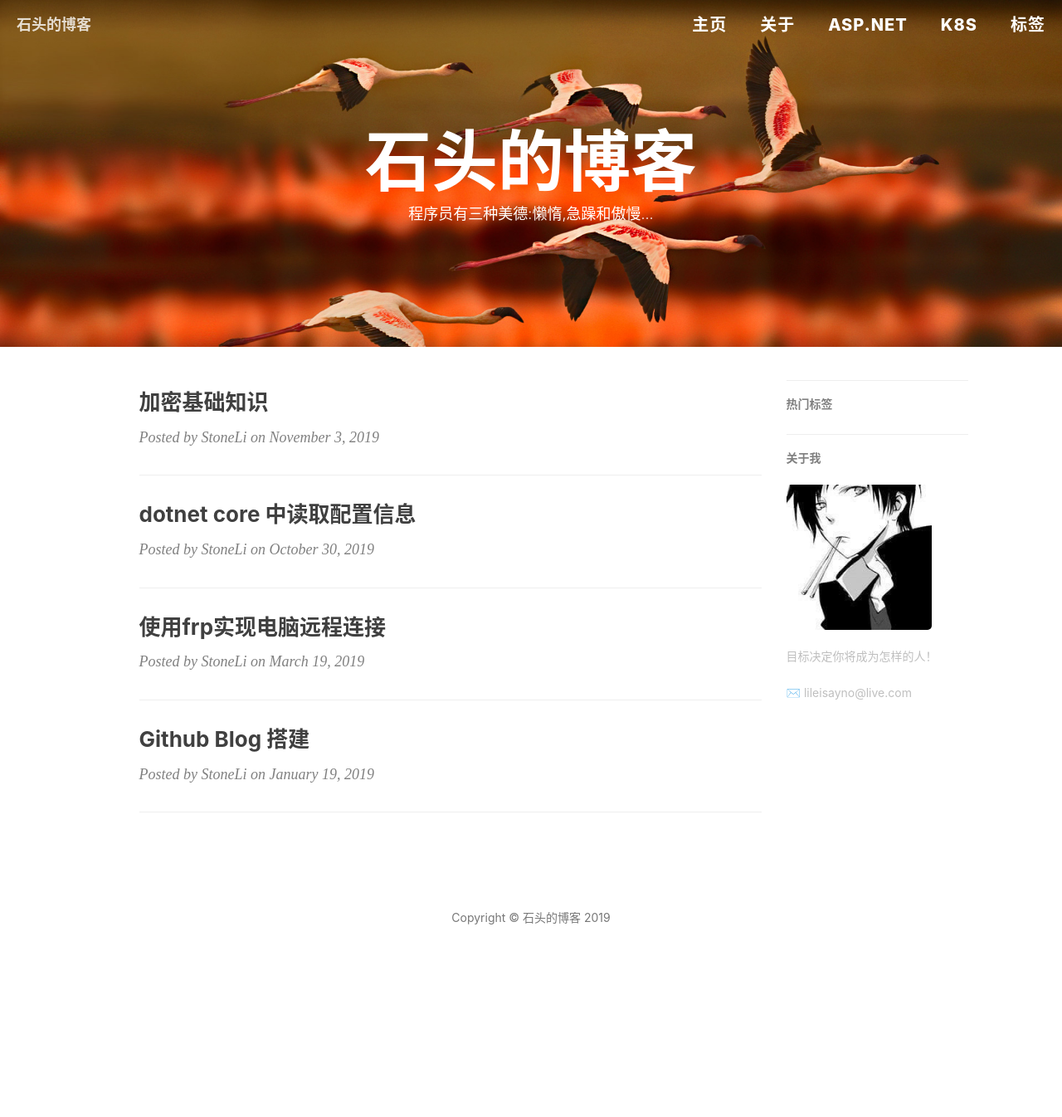
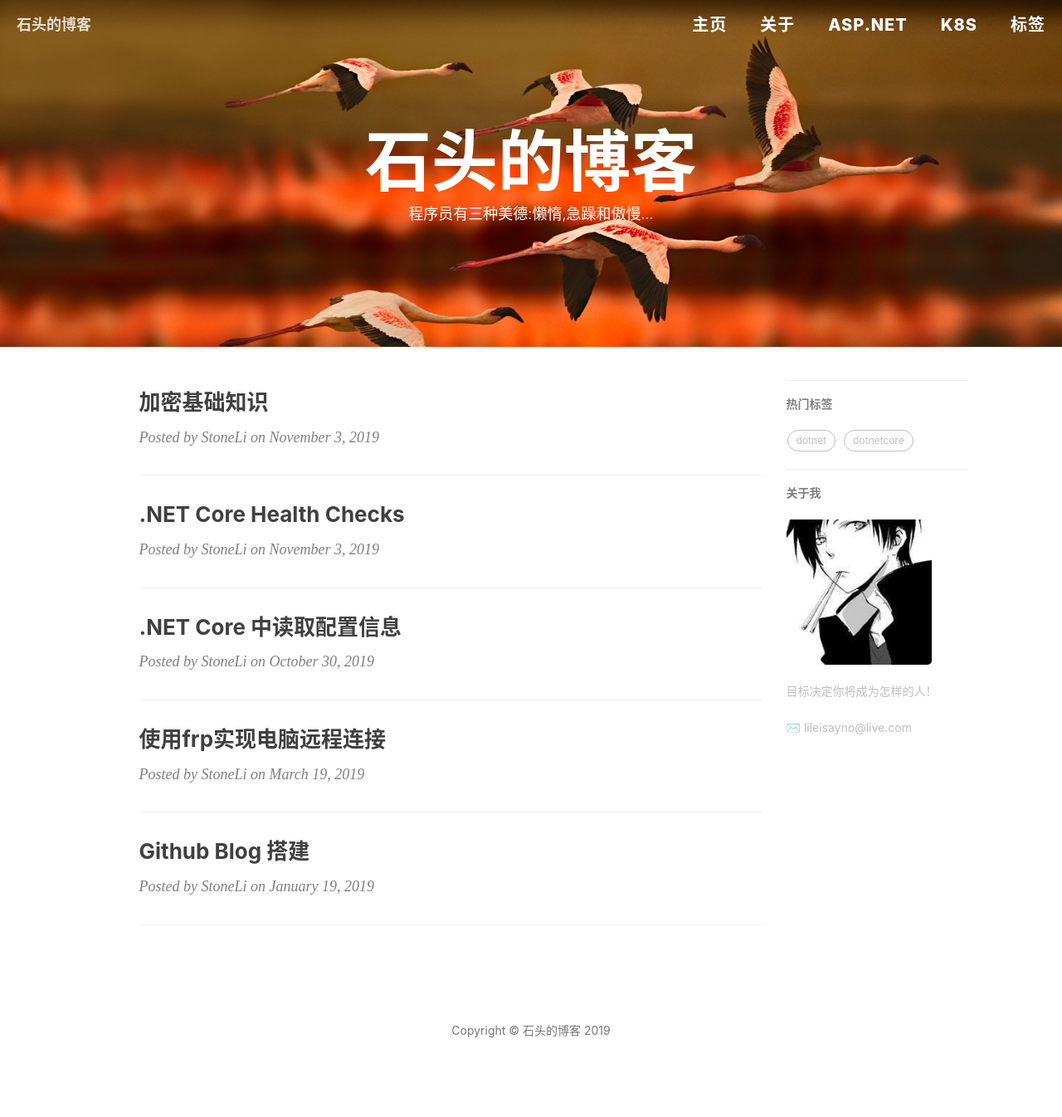
Before and after one commit to stone8765/blog, a Jekyll site: the page built from index.html, in a window 1280 px wide. Shown: the whole page at 83% size. Built offline with Jekyll 4.4.1, drawn with Linux system fonts in a browser that asks for light colours; nearby versions of some CDN libraries; the list of posts is cut into pages by our own code; comment, search, counter and statistics services are not loaded; before the commit the page ends 1210 px from its top, so only the background shows below that; some of the changed lines change nothing that is shown.

Commit message:
add post

````diff
--- a/_posts/2019-10-30-dotnet-core-read-config.md
+++ b/_posts/2019-10-30-net-core-read-config.md
@@ -1,8 +1,8 @@
 ---
 layout:	post
-title:	dotnet core 中读取配置信息
+title:	.NET Core 中读取配置信息
 author: StoneLi
-description: dotnet core 中读取配置信息
+description: .NET Core 中读取配置信息
 catalog: true
 tags: [dotnet, dotnetcore]
 type: dotnet
--- /dev/null
+++ b/_posts/2019-11-03-net-core-health-checks.md
@@ -0,0 +1,193 @@
+---
+layout:	post
+title:	.NET Core Health Checks
+author: StoneLi
+description: .NET Core Health Checks
+tags: [dotnet, dotnetcore]
+type: dotnet
+---
+
+> In this atricle, you will learn how to implement .NET Core Health Checks.
+
+Generally, when we are using any uptime monitoring systems or load balancers, these systems will keep monitoring the health of the application and based on its health condition it will decide to send the request to serve it. For this earlier, we use to create a special endpoint where it will return any error message or code to indicate the health of the API/services.
+
+Following is the sample, an endpoint ```/health``` where it verifying the database connection and returns the result accordingly.
+
+```csharp
+[Route("health")]
+public ActionResult Health()
+{
+    using (var connection = new SqlConnection(_connectionString))
+    {
+        try
+        {
+            connection.Open();
+        }
+        catch (SqlException)
+        {
+            return new HttpStatusCodeResult(503, "Database connection is unhealthy");
+        }
+    }
+
+    return new EmptyResult();
+}
+```
+
+When we ran the application with endpoint ```/health```, it will display an empty message with 200 status code and 503 status code when there is any connectivity issue while connecting to the database.
+
+Now, based on these resulted status codes, monitoring systems can teaks appropriate actions like removing this particular services instance form its list of healthy services so that no requests will be redirected to it until it becomes healthy (in our case, when database connectivity issue resolves).
+
+We need to keep adding more external resource health checks accordingly.
+
+Now we no need to add a special controller for health check endpoint, instead, the framework itselef providing Health Check services as follow.
+
+**NuGet Packages**
+
+You have to install following NuGet package
+
+```Install-Pckage Microsoft.Extensions.Diagnostics.HealthChecks```
+
+Once the package is installed, we need to add the following lines at ```ConfigureServices()``` and ```Configure()``` methods in Startup.cs file.
+
+```csharp
+public void ConfigureServices(IServiceCollection services)
+{
+    services.AddHealthChecks();
+}
+
+public void Configure(IApplicationBuilder app, IWebHostEnvironment env)
+{
+    app.UseHealthChecks("/Health");
+}
+
+```
+
+As observed, we are providing the endpoint name in ```Configure()``` method. These lines of code will enable a dynamic endpoint ```/Health``` and display either Healthy/UnHealthy results based on its health state.
+
+But, where can we write out custome logic to replicate the above? Yes, we have many fetures to customize our nedds form logic to disaply results.
+
+**Adding Custom Logic**
+
+We can perform in two ways the following are those.
+
+**Option 1**
+
+In ConfigureServices method,
+```csharp
+public void ConfigureServices(IServiceCollection services) {
+ services.AddHealthChecks()
+  .AddCheck("sql", () => {
+
+   using(var connection = new SqlConnection(_connectionString)) {
+    try {
+     connection.Open();
+    } catch (SqlException) {
+     return HealthCheckResult.Unhealthy();
+    }
+   }
+
+   return HealthCheckResult.Healthy();
+
+  });
+}
+```
+
+Here, we can use an anonymous methed to write the custom logic using AddCheck() method. This wil expect a HealthCheckResult object as a result. This object will contain 3 options,
+1. Healthy
+2. Unhealthy
+3. Degraded
+
+Based on the result we need to return appropriately so that runtime will return the status code accordingly. For example, the the above code, if database connection passed it will return a 200 status code (Healthy) and  503 status code (Unhealthy) if failed.
+
+**Option 2 - In a separate class**
+
+The class should implement an ```IHealthCheck``` interface and implement ```CheckHealthAsync()``` method as follows,
+```csharp
+public class DatabaseHealthCheck: IHealthCheck {
+ public Task < HealthCheckResult > CheckHealthAsync(HealthCheckContext context, CancellationToken cancellationToken =
+  default) {
+  using(var connection = new SqlConnection(_connectionString)) {
+   try {
+    connection.Open();
+   } catch (SqlException) {
+    return HealthCheckResult.Healthy();
+   }
+  }
+
+  return HealthCheckResult.Healthy();
+
+ }
+}
+```
+
+Once we created the class, we need to mention this class is ```ConfigureService()``` method using ```AddCheck<T>``` method as follows by giving some valid unique names.
+```csharp
+public void ConfigureServices(IServiceCollection services)
+{
+     services.AddControllers();
+
+     services.AddHealthChecks()
+          .AddCheck<DatabaseHealthCheck>("sql");
+}
+```
+
+Now, our code is clean and we can add any number of Health Tasks as above and it will be run in the order how we declared here.
+
+**Custom Status Code**
+
+As discussed above, by default it will send 200 status code if we return Healthy and 503 for Unhealthy. The Healthcheck service even provides scope for us to change this default behavior by providing custom status code using its options object as follows.
+```csharp
+var options = new HealthCheckOptions();
+options.ResultStatusCodes[HealthStatus.Unhealthy] = 499;
+app.UseHealthChecks("/Health", options);
+```
+
+In this example, I replace the status code for the Unhealthy stat with 499.
+
+**Custom Response**
+
+The beauty of this tool is, we can even customize our output for more clear detailed information about each Health check task. This will be very useful in case we have multiple health check tasks to analyze which task made the complete service health status to Unhealth.
+
+We can achieve this via HealthCheckOptions ResponseWrite property.
+```csharp
+public void Configure(IApplicationBuilder app, IWebHostEnvironment env) {
+ app.UseHealthChecks("/Health", new Microsoft.AspNetCore.Diagnostics.HealthChecks.HealthCheckOptions() {
+  ResponseWriter = CustomResponseWriter
+ });
+}
+
+private static Task CustomResponseWriter(HttpContext context, HealthReport healthReport) {
+ context.Response.ContentType = "application/json";
+
+ var result = JsonConvert.SerializeObject(new {
+  status = healthReport.Status.ToString(),
+   errors = healthReport.Entries.Select(e => new {
+    key = e.Key, value = e.Value.Status.ToString()
+   })
+ });
+ return context.Response.WriteAsync(result);
+
+}
+```
+
+Now, the above code will display the result in JOSN format will all the tasks information. Here, Key represents the Task name we have given (in our case 'sql') and value is either Healthy/Unhealthy.
+
+**Health Check UI**
+
+We can even see the health check results on-screen visually by installing the following NuGet package
+
+```Install-Package AspNetCore.HealthChecks.UI```
+
+Once installed need to call respective service methods in ```ConfigureServices()``` and ```Configure()``` methods accordingly.
+```csharp
+public void ConfigureServices(IServiceCollection services)
+{
+    services.AddHealthChecksUI();
+}
+
+public void Configure(IApplicationBuilder app, IHostingEnvironment env)
+{
+    app.UseHealthChecksUI();
+}
+```
+Once configured, you can run the application and point to ```/healthchecks-ui``` endpoint which display a UI.
````
